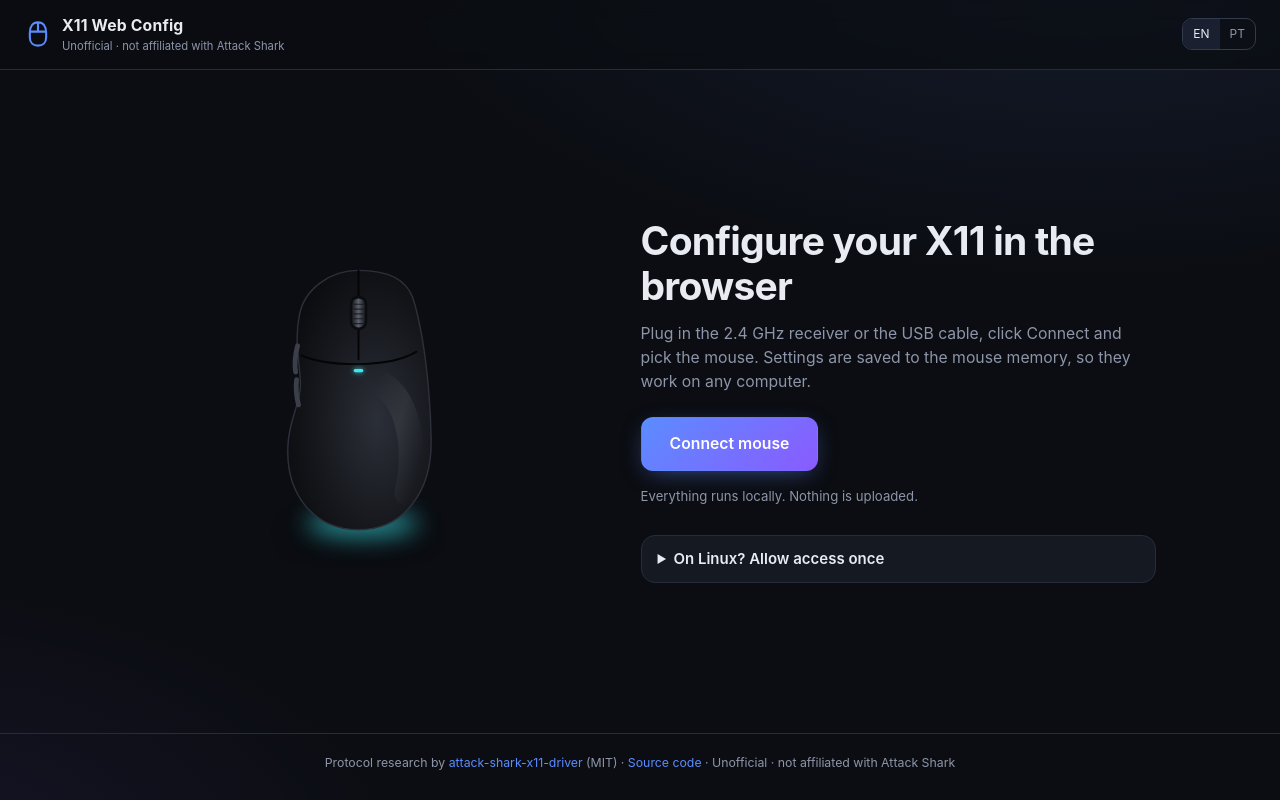
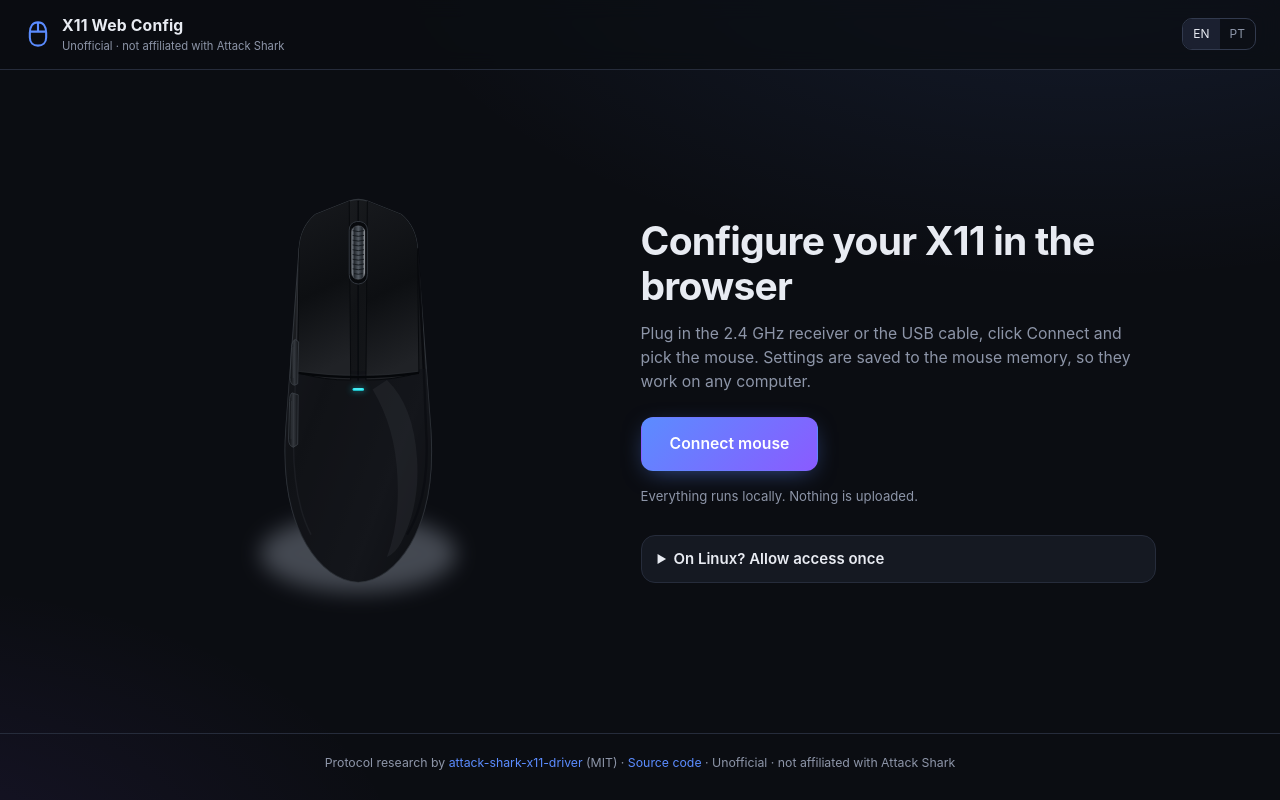
Before and after one commit to glauberperez/attack-shark-x11-web, a React (Vite) app: page / in a window 1280 px wide. Built offline with nearby package versions, Linux system fonts and the light colour scheme; what attack-shark-x11-driver would draw is missing.

Commit message:
Use a detailed X11 vector for the mouse preview

```diff
--- a/src/App.tsx
+++ b/src/App.tsx
@@ -105,7 +105,7 @@ function Welcome({ s }: { s: DeviceState }) {
 	return (
 		<main className="welcome">
 			<div className="welcome-art">
-				<MouseArt size={300} />
+				<MouseArt size={420} />
 			</div>
 			<div className="welcome-body">
 				<h1>{t('hero.title')}</h1>
@@ -170,7 +170,7 @@ function Dashboard({ s }: { s: DeviceState }) {
 				{tab === 'log' && <LogPanel log={s.log} />}
 			</main>
 			<aside className="preview">
-				<MouseArt settings={settings} size={280} />
+				<MouseArt settings={settings} size={380} />
 				{settings && stage && (
 					<div className="readout">
 						<div>
--- a/src/components/MouseArt.tsx
+++ b/src/components/MouseArt.tsx
@@ -1,54 +1,98 @@
+import { useId } from 'react';
 import { LightMode, type Settings } from '../device/codec';
 
-const SHELL = 'M100 20C129 20 149 29 156 48C167 82 174 140 175 192C177 250 146 288 100 288C55 288 25 253 27 202C28 174 40 158 40 139C40 117 33 95 39 66C44 39 71 20 100 20Z';
+const BODY = 'M260 190 Q263 145 294 119 L365 91 Q384 84 403 91 L474 119 Q505 145 508 190 L536 570 Q546 720 493 810 Q448 885 384 890 Q320 885 275 810 Q222 720 232 570 Z';
 
 export function MouseArt({ settings, size = 260 }: { settings?: Settings; size?: number }) {
+	const uid = useId().replace(/:/g, '');
+	const id = (n: string) => `${n}-${uid}`;
+	const url = (n: string) => `url(#${id(n)})`;
+
 	const stage = settings ? settings.dpi.stages[settings.dpi.current - 1] : undefined;
 	const mode = settings?.lighting.mode ?? LightMode.Static;
-	const dpiColor = stage?.color ?? '#3ee6f0';
-	const glow = mode === LightMode.Off ? 'transparent' : mode === LightMode.StaticDpi || mode === LightMode.BreathingDpi ? dpiColor : (settings?.lighting.color ?? '#3ee6f0');
+	const dpiColor = stage?.color ?? '#23e9f2';
+	const glow = mode === LightMode.Off ? 'transparent' : mode === LightMode.StaticDpi || mode === LightMode.BreathingDpi ? dpiColor : (settings?.lighting.color ?? '#aeb8c8');
 	const anim = mode === LightMode.Breathing || mode === LightMode.BreathingDpi ? 'breathe' : mode === LightMode.Neon || mode === LightMode.ColorBreathing ? 'neon' : '';
 	const speed = settings ? 3.2 - settings.lighting.speed * 0.5 : 2;
-	const brightness = settings ? 0.25 + (settings.lighting.brightness / 8) * 0.5 : 0.6;
+	const brightness = settings ? 0.15 + (settings.lighting.brightness / 8) * 0.3 : 0.35;
 
 	return (
-		<svg className={`mouse-art ${anim}`} viewBox="0 0 200 310" width={size * 0.65} height={size} role="img" aria-label="Mouse preview" style={{ '--glow': glow, '--speed': `${speed}s`, '--bright': brightness } as React.CSSProperties}>
+		<svg className={`mouse-art ${anim}`} viewBox="196 70 376 880" width={size * 0.43} height={size} role="img" aria-label="Mouse preview" style={{ '--glow': glow, '--speed': `${speed}s`, '--bright': brightness } as React.CSSProperties}>
 			<defs>
-				<radialGradient id="shell-shade" cx="0.62" cy="0.58" r="0.75">
-					<stop offset="0" stopColor="#2b2f38" />
-					<stop offset="0.55" stopColor="#16181d" />
-					<stop offset="1" stopColor="#08090b" />
-				</radialGradient>
-				<linearGradient id="hump" x1="0" y1="0" x2="1" y2="1">
-					<stop offset="0" stopColor="#ffffff" stopOpacity="0" />
-					<stop offset="0.5" stopColor="#ffffff" stopOpacity="0.07" />
-					<stop offset="1" stopColor="#ffffff" stopOpacity="0" />
+				<linearGradient id={id('shell')} x1="0" y1="0" x2="1" y2="1">
+					<stop offset="0" stopColor="#25272b" />
+					<stop offset=".38" stopColor="#111316" />
+					<stop offset=".72" stopColor="#191b1f" />
+					<stop offset="1" stopColor="#080a0d" />
 				</linearGradient>
-				<linearGradient id="wheel" x1="0" y1="0" x2="1" y2="0">
-					<stop offset="0" stopColor="#1a1c21" />
-					<stop offset="0.5" stopColor="#5a5f6b" />
-					<stop offset="1" stopColor="#1a1c21" />
+				<linearGradient id={id('button')} x1="0" y1="0" x2="0.15" y2="1">
+					<stop offset="0" stopColor="#17191d" />
+					<stop offset=".55" stopColor="#0d0f12" />
+					<stop offset="1" stopColor="#202226" />
 				</linearGradient>
-				<filter id="under" filterUnits="userSpaceOnUse" x="-20" y="200" width="240" height="140">
-					<feGaussianBlur stdDeviation="12" />
+				<linearGradient id={id('wheel')} x1="0" y1="0" x2="1" y2="0">
+					<stop offset="0" stopColor="#777d84" />
+					<stop offset=".22" stopColor="#262b31" />
+					<stop offset=".5" stopColor="#535a62" />
+					<stop offset=".8" stopColor="#252a30" />
+					<stop offset="1" stopColor="#a3a8ad" />
+				</linearGradient>
+				<linearGradient id={id('side')} x1="0" y1="0" x2="1" y2="0">
+					<stop offset="0" stopColor="#090b0e" />
+					<stop offset=".5" stopColor="#34383e" />
+					<stop offset="1" stopColor="#101216" />
+				</linearGradient>
+				<filter id={id('blur')} filterUnits="userSpaceOnUse" x="100" y="650" width="568" height="320">
+					<feGaussianBlur stdDeviation="22" />
 				</filter>
-				<filter id="led" x="-200%" y="-200%" width="500%" height="500%">
-					<feGaussianBlur stdDeviation="2.5" />
+				<filter id={id('glow')} filterUnits="userSpaceOnUse" x="340" y="460" width="88" height="50">
+					<feGaussianBlur stdDeviation="7" />
 				</filter>
+				<clipPath id={id('body')}>
+					<path d={BODY} />
+				</clipPath>
 			</defs>
-			<ellipse cx="100" cy="292" rx="70" ry="10" fill="#000" opacity="0.6" filter="url(#under)" />
+
 			<g className="underglow">
-				<ellipse cx="104" cy="282" rx="58" ry="14" fill="var(--glow)" filter="url(#under)" />
+				<ellipse cx="384" cy="830" rx="205" ry="80" fill="var(--glow)" filter={url('blur')} />
 			</g>
-			<path d={SHELL} fill="url(#shell-shade)" stroke="#2c303a" strokeWidth="1.5" />
-			<path d="M120 135C150 150 162 200 150 250" fill="none" stroke="url(#hump)" strokeWidth="26" strokeLinecap="round" />
-			<path d="M100 20V112M41 108C70 120 132 121 160 104" fill="none" stroke="#050506" strokeWidth="2" strokeLinecap="round" />
-			<rect x="91" y="46" width="18" height="36" rx="9" fill="#0b0c0f" />
-			<rect x="93.5" y="49" width="13" height="30" rx="6.5" fill="url(#wheel)" />
-			<path d="M95 55h10M95 60h10M95 65h10M95 70h10M95 75h10" stroke="#0b0c0f" strokeWidth="1.2" opacity="0.7" />
-			<path d="M37 98c-3 11-3 20-2 27M36 133c-1 9 0 18 2 26" fill="none" stroke="#3a3f4a" strokeWidth="5" strokeLinecap="round" />
-			<rect x="95" y="122" width="10" height="3.2" rx="1.6" fill={dpiColor} filter="url(#led)" opacity="0.9" />
-			<rect className="dpi-led" x="95" y="122" width="10" height="3.2" rx="1.6" fill={dpiColor} />
+
+			<path d={BODY} fill={url('shell')} stroke="#30343a" strokeWidth="2.2" />
+			<path d="M260 190 Q255 350 250 540 Q240 705 285 790" fill="none" stroke="#454950" strokeOpacity=".42" strokeWidth="3" />
+			<path d="M508 190 Q520 390 526 570 Q535 710 486 790" fill="none" stroke="#05070a" strokeOpacity=".8" strokeWidth="5" />
+
+			<g clipPath={url('body')}>
+				<path d="M232 442 Q384 453 536 442 L548 900 L220 900 Z" fill="#111317" opacity=".52" />
+				<path d="M444 466 Q500 520 507 630 Q514 727 474 806 Q462 829 444 837 Q471 766 466 670 Q462 566 414 486 Z" fill="#33363b" opacity=".35" />
+				<path d="M260 190 Q263 145 294 119 L365 91 L368 466 Q314 467 257 451 Z" fill={url('button')} stroke="#080a0d" strokeWidth="2" />
+				<path d="M403 91 L474 119 Q505 145 508 190 L511 451 Q455 467 400 466 Z" fill={url('button')} stroke="#080a0d" strokeWidth="2" />
+				<path d="M384 91 L384 467" stroke="#05070a" strokeWidth="3" opacity=".9" />
+				<path d="M384 92 L384 466" stroke="#45494f" strokeWidth=".7" opacity=".28" />
+				<path d="M257 451 Q384 469 511 451" fill="none" stroke="#05070a" strokeWidth="5" />
+				<path d="M260 448 Q384 464 508 448" fill="none" stroke="#3a3e44" strokeWidth="1" opacity=".35" />
+			</g>
+
+			<path d="M365 152 Q365 137 380 134 L388 134 Q403 137 403 152 L403 245 Q403 263 384 265 Q365 263 365 245 Z" fill="#080a0d" stroke="#343940" strokeWidth="2" />
+			<rect x="370" y="143" width="28" height="112" rx="13" fill={url('wheel')} stroke="#858b92" strokeOpacity=".45" strokeWidth="1.2" />
+			<g stroke="#11151a" strokeWidth="2" opacity=".9" fill="none">
+				{[153, 163, 173, 183, 193, 203, 213, 223, 233].map((y) => (
+					<path key={y} d={`M372 ${y} Q384 ${y + 4} 396 ${y}`} />
+				))}
+				<path d="M375 243 Q384 246 393 243" />
+			</g>
+			<path d="M371 148 Q369 198 372 247" fill="none" stroke="#aeb4bb" strokeOpacity=".35" strokeWidth="1.2" />
+
+			<path d="M252 381 Q245 384 244 398 L241 461 Q241 475 250 477 L257 474 L259 386 Z" fill={url('side')} stroke="#41464e" strokeWidth="1.5" />
+			<path d="M245 493 Q240 497 240 511 L238 590 Q238 604 248 607 L257 601 L258 497 Z" fill={url('side')} stroke="#41464e" strokeWidth="1.5" />
+			<path d="M247 397 L248 462 M244 510 L243 590" stroke="#6c737c" strokeOpacity=".22" strokeWidth="1.4" />
+
+			<rect x="369" y="482" width="30" height="7" rx="3.5" fill={dpiColor} opacity=".5" filter={url('glow')} />
+			<rect className="dpi-led" x="372" y="483" width="24" height="5.5" rx="2.75" fill={dpiColor} />
+			<rect x="375" y="484" width="18" height="2" rx="1" fill="#ffffff" opacity=".35" />
+
+			<path d="M260 190 Q263 145 294 119 L365 91" fill="none" stroke="#555a62" strokeOpacity=".28" strokeWidth="1.2" />
+			<path d="M403 91 L474 119 Q505 145 508 190" fill="none" stroke="#555a62" strokeOpacity=".2" strokeWidth="1.2" />
+			<path d="M232 570 Q222 720 275 810 Q320 885 384 890 Q448 885 493 810 Q546 720 536 570" fill="none" stroke="#454a52" strokeOpacity=".18" strokeWidth="1.5" />
 		</svg>
 	);
 }
```
